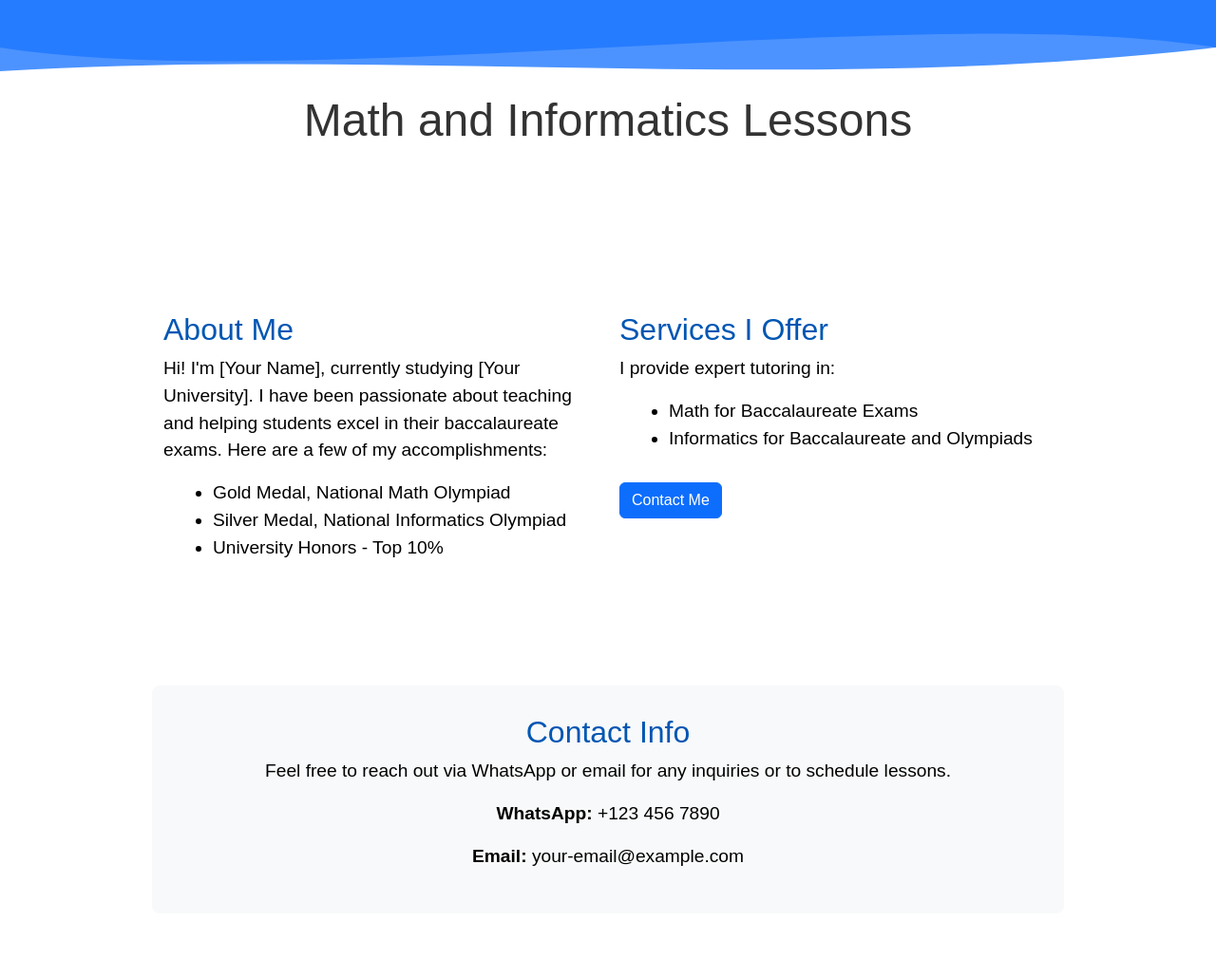
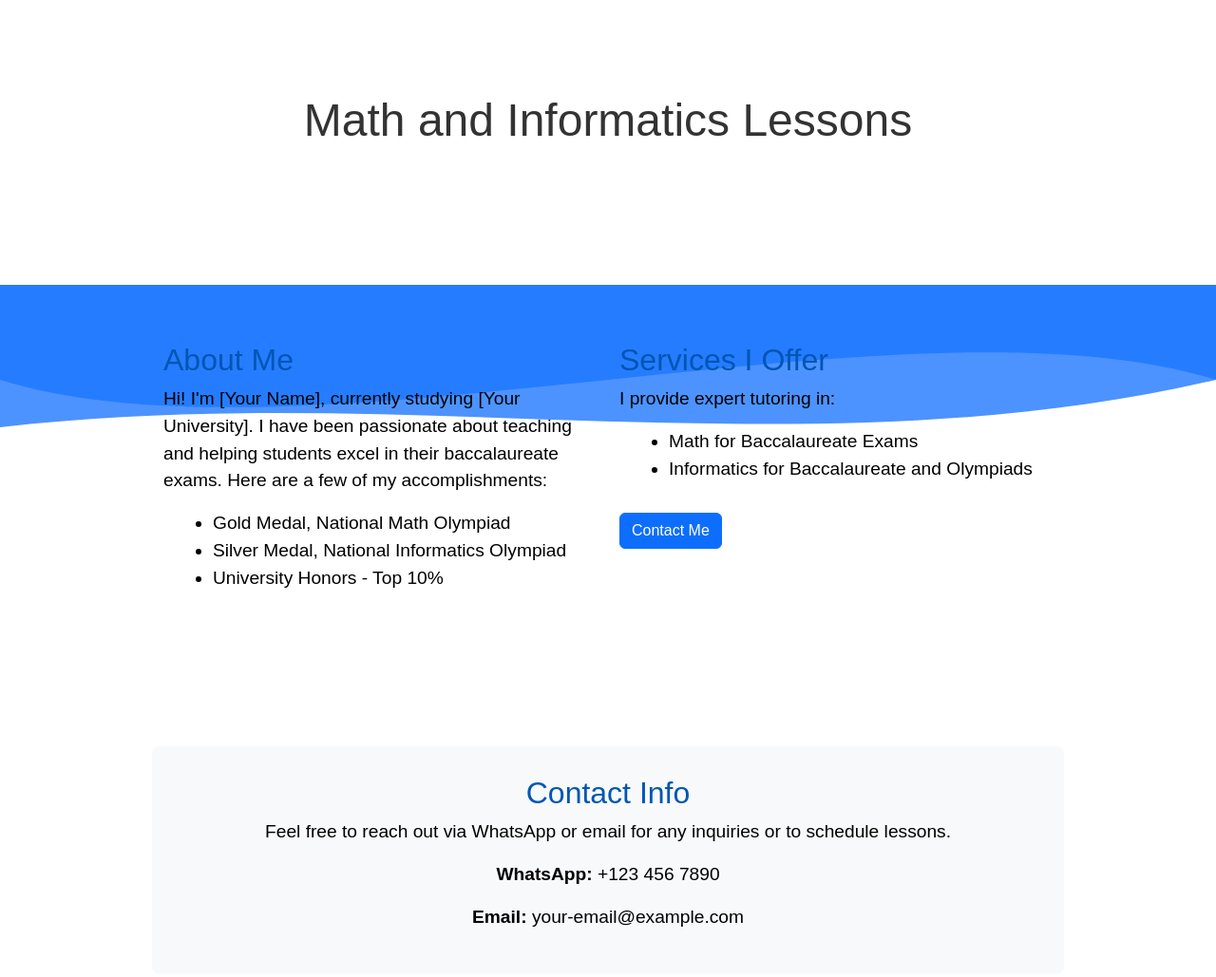
Before and after one commit to arderg/arderg.github.io, a plain HTML site: page index.html in a window 1280 px wide. Shown: the whole page at 95% size. Drawn offline with nearby package versions, Linux system fonts and the light colour scheme.

Commit message:
Attempted to fix design
having difficulty getting gpt to do what I'm asking it

```diff
--- a/index.html
+++ b/index.html
@@ -8,24 +8,27 @@
   <link rel="stylesheet" href="styles.css">
 </head>
 <body id="mainBody">
-  <!-- Wavy Ribbons -->
-  <svg class="ribbon" viewBox="0 0 1200 200" preserveAspectRatio="none">
-    <path d="M0,100 C300,200 900,0 1200,100 L1200,0 L0,0 Z" fill="rgba(0, 102, 255, 0.5)"></path>
-  </svg>
-  <svg class="ribbon" viewBox="0 0 1200 200" preserveAspectRatio="none">
-    <path d="M0,150 C400,100 800,200 1200,100 L1200,0 L0,0 Z" fill="rgba(0, 102, 255, 0.7)"></path>
-  </svg>
 
   <!-- Title Section -->
   <section class="text-center my-5">
     <h1>Math and Informatics Lessons</h1>
   </section>
 
-  <!-- Content Section -->
+  <!-- Ribbons moved to be behind the text -->
+  <div class="ribbon-container">
+    <svg class="ribbon" viewBox="0 0 1200 200" preserveAspectRatio="none">
+      <path d="M0,100 C300,200 900,0 1200,100 L1200,0 L0,0 Z" fill="rgba(0, 102, 255, 0.5)"></path>
+    </svg>
+    <svg class="ribbon" viewBox="0 0 1200 200" preserveAspectRatio="none">
+      <path d="M0,150 C400,100 800,200 1200,100 L1200,0 L0,0 Z" fill="rgba(0, 102, 255, 0.7)"></path>
+    </svg>
+  </div>
+
+  <!-- Content Section with overlapping text -->
   <section class="container">
-    <div class="row">
+    <div class="row position-relative" style="z-index: 2;">
       <!-- Left Text Block: About You -->
-      <div class="col-md-6 my-3">
+      <div class="col-md-6 my-5">
         <h2>About Me</h2>
         <p>Hi! I'm [Your Name], currently studying [Your University]. I have been passionate about teaching and helping students excel in their baccalaureate exams. Here are a few of my accomplishments:</p>
         <ul>
@@ -36,7 +39,7 @@
       </div>
 
       <!-- Right Text Block: Services -->
-      <div class="col-md-6 my-3">
+      <div class="col-md-6 my-5">
         <h2>Services I Offer</h2>
         <p>I provide expert tutoring in:</p>
         <ul>
--- a/styles.css
+++ b/styles.css
@@ -9,7 +9,6 @@ h1 {
   font-size: 3em;
   color: #333;
   position: relative;
-  z-index: 1;
 }
 
 h2 {
@@ -44,14 +43,23 @@ ul {
   font-size: 1.2em;
 }
 
-.ribbon {
+/* Ribbon styling */
+.ribbon-container {
   position: absolute;
-  top: 0;
   width: 100%;
-  height: 100px;
-  z-index: 0;
+  top: 300px; /* Moves the ribbons lower down */
+  z-index: 1; /* Behind the text */
+  pointer-events: none; /* Prevent interaction */
 }
 
+.ribbon {
+  width: 100%;
+  height: 200px;
+  position: absolute;
+  z-index: 1; /* Behind the text */
+}
+
+/* Dark and Light Modes */
 .dark-mode {
   background-color: #121212;
   color: #ffffff;
@@ -61,3 +69,8 @@ ul {
   background-color: #ffffff;
   color: #000000;
 }
+
+/* Smooth transition for dark/light mode */
+body {
+  transition: background-color 0.3s, color 0.3s;
+}
```
